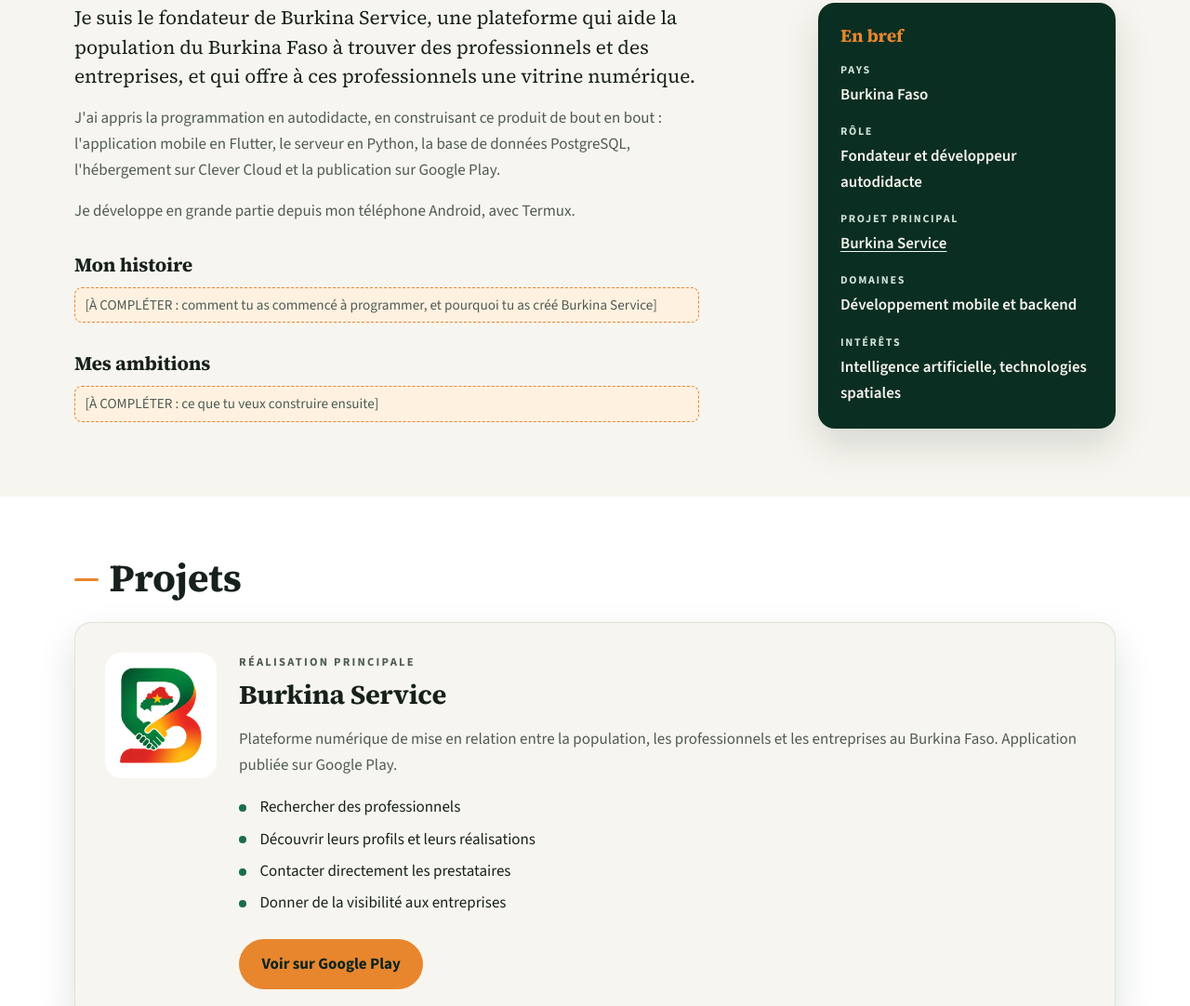
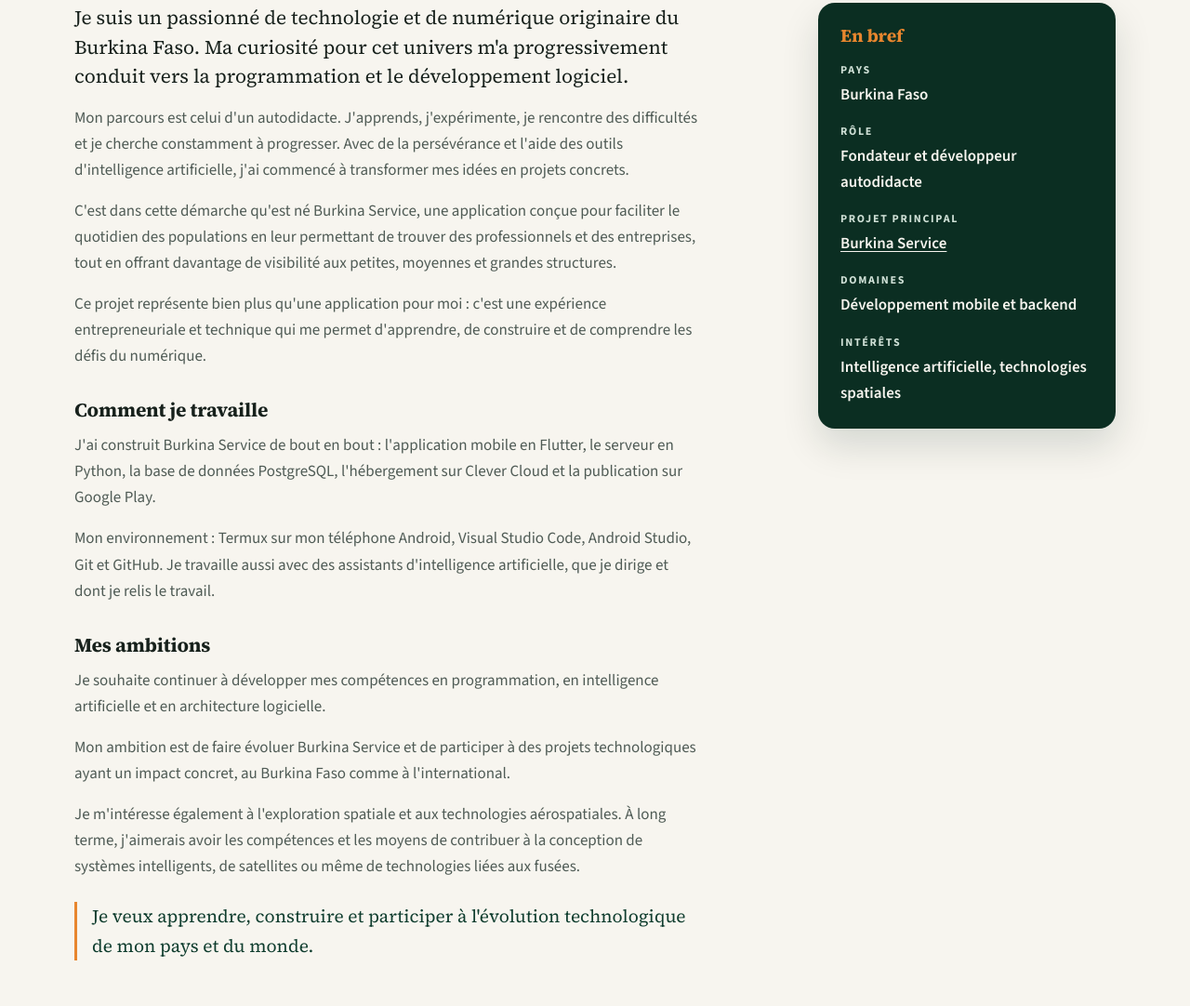
Before and after one commit to kaborepaul057-ops/kaborepaul057-ops.github.io, a plain HTML site: page index.html in a window 1280 px wide. Shown: the part 815-1897 px from the top of the page at 93% size. Drawn offline with Linux system fonts and the light colour scheme.

Commit message:
Étape 3 : histoire et ambitions de Paul, partie « Comment je travaille »
Co-Authored-By: Claude Opus 5.5 <noreply@anthropic.com>

```diff
--- a/css/style.css
+++ b/css/style.css
@@ -353,8 +353,18 @@ main > section > p { max-width: 42rem; color: var(--gris); }
   color: var(--encre);
 }
 .about-text h3 { font-size: 1.3rem; margin-top: 2rem; }
+/* Dernière phrase des ambitions mise en valeur, comme une citation */
+.about-text .about-quote {
+  margin-top: 1.5rem;
+  padding-left: 1rem;
+  border-left: 3px solid var(--orange-500);
+  font-family: var(--police-titre);
+  font-size: 1.2rem;
+  color: var(--vert-700);
+}
 
 .about-card {
+  order: -1;                       /* téléphone : le résumé avant le long texte */
   align-self: start;
   padding: 1.5rem;
   background: var(--vert-900);
@@ -510,6 +520,12 @@ main > section > p { max-width: 42rem; color: var(--gris); }
   .hero-photo { width: 100%; max-width: 22rem; }
   .hero-facts { align-self: start; }
   .about-grid { grid-template-columns: 1fr 20rem; gap: 4rem; }
+  /* Ordinateur : carte à droite, qui reste visible pendant le défilement */
+  .about-card {
+    order: 0;
+    position: sticky;
+    top: calc(var(--hauteur-entete) + 1.5rem);
+  }
   .skills { grid-template-columns: repeat(3, 1fr); }
 }
 
--- a/index.html
+++ b/index.html
@@ -94,25 +94,62 @@
       <h2 id="about-title" data-i18n="about.title">À propos</h2>
       <div class="about-grid">
         <div class="about-text">
-          <p class="about-lead" data-i18n="about.p1">
-            Je suis le fondateur de Burkina Service, une plateforme qui aide la population
-            du Burkina Faso à trouver des professionnels et des entreprises, et qui offre
-            à ces professionnels une vitrine numérique.
+          <!-- Mon histoire : texte écrit par Paul (14/11/2026), repris tel quel -->
+          <p class="about-lead" data-i18n="about.story1">
+            Je suis un passionné de technologie et de numérique originaire du Burkina Faso.
+            Ma curiosité pour cet univers m'a progressivement conduit vers la programmation
+            et le développement logiciel.
           </p>
-          <p data-i18n="about.p2">
-            J'ai appris la programmation en autodidacte, en construisant ce produit de bout
-            en bout : l'application mobile en Flutter, le serveur en Python, la base de données
-            PostgreSQL, l'hébergement sur Clever Cloud et la publication sur Google Play.
+          <p data-i18n="about.story2">
+            Mon parcours est celui d'un autodidacte. J'apprends, j'expérimente, je rencontre
+            des difficultés et je cherche constamment à progresser. Avec de la persévérance
+            et l'aide des outils d'intelligence artificielle, j'ai commencé à transformer
+            mes idées en projets concrets.
           </p>
-          <p data-i18n="about.p3">
-            Je développe en grande partie depuis mon téléphone Android, avec Termux.
+          <p data-i18n="about.story3">
+            C'est dans cette démarche qu'est né Burkina Service, une application conçue pour
+            faciliter le quotidien des populations en leur permettant de trouver des
+            professionnels et des entreprises, tout en offrant davantage de visibilité aux
+            petites, moyennes et grandes structures.
+          </p>
+          <p data-i18n="about.story4">
+            Ce projet représente bien plus qu'une application pour moi : c'est une expérience
+            entrepreneuriale et technique qui me permet d'apprendre, de construire et de
+            comprendre les défis du numérique.
           </p>
 
-          <h3 data-i18n="about.storyTitle">Mon histoire</h3>
-          <p class="placeholder">[À COMPLÉTER : comment tu as commencé à programmer, et pourquoi tu as créé Burkina Service]</p>
+          <h3 data-i18n="about.howTitle">Comment je travaille</h3>
+          <p data-i18n="about.how1">
+            J'ai construit Burkina Service de bout en bout : l'application mobile en Flutter,
+            le serveur en Python, la base de données PostgreSQL, l'hébergement sur Clever Cloud
+            et la publication sur Google Play.
+          </p>
+          <p data-i18n="about.how2">
+            Mon environnement : Termux sur mon téléphone Android, Visual Studio Code,
+            Android Studio, Git et GitHub. Je travaille aussi avec des assistants
+            d'intelligence artificielle, que je dirige et dont je relis le travail.
+          </p>
 
+          <!-- Mes ambitions : texte écrit par Paul (14/11/2026), repris tel quel -->
           <h3 data-i18n="about.ambitionsTitle">Mes ambitions</h3>
-          <p class="placeholder">[À COMPLÉTER : ce que tu veux construire ensuite]</p>
+          <p data-i18n="about.ambition1">
+            Je souhaite continuer à développer mes compétences en programmation,
+            en intelligence artificielle et en architecture logicielle.
+          </p>
+          <p data-i18n="about.ambition2">
+            Mon ambition est de faire évoluer Burkina Service et de participer à des projets
+            technologiques ayant un impact concret, au Burkina Faso comme à l'international.
+          </p>
+          <p data-i18n="about.ambition3">
+            Je m'intéresse également à l'exploration spatiale et aux technologies aérospatiales.
+            À long terme, j'aimerais avoir les compétences et les moyens de contribuer à la
+            conception de systèmes intelligents, de satellites ou même de technologies liées
+            aux fusées.
+          </p>
+          <p class="about-quote" data-i18n="about.ambition4">
+            Je veux apprendre, construire et participer à l'évolution technologique
+            de mon pays et du monde.
+          </p>
         </div>
 
         <!-- Carte « En bref » : liste de définitions (terme → valeur), lue correctement par les lecteurs d'écran -->
```
